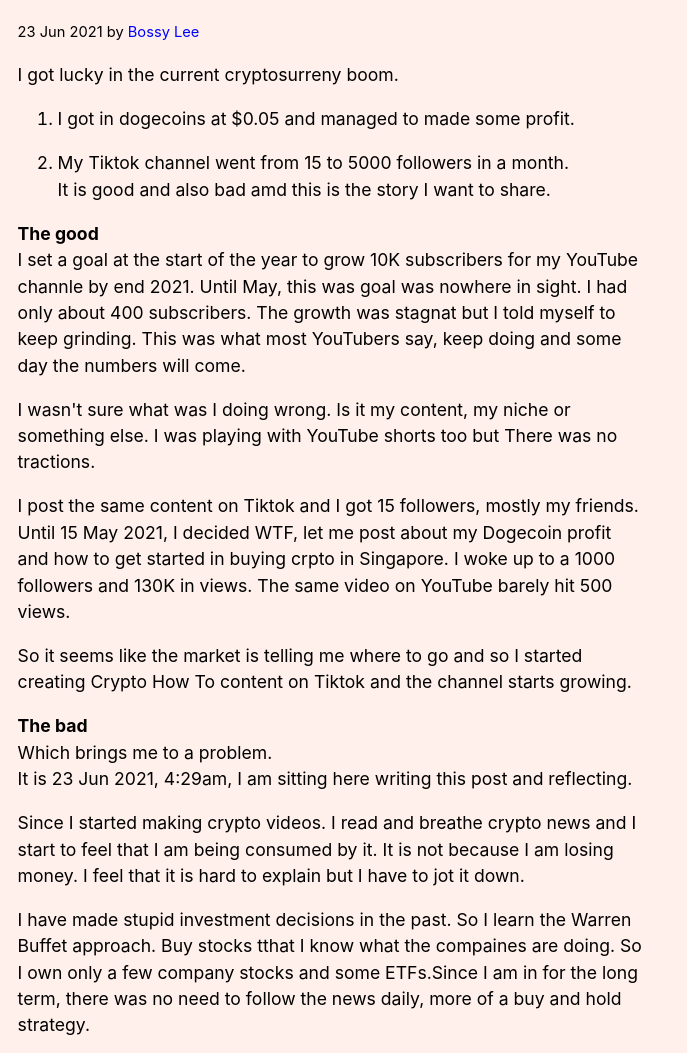
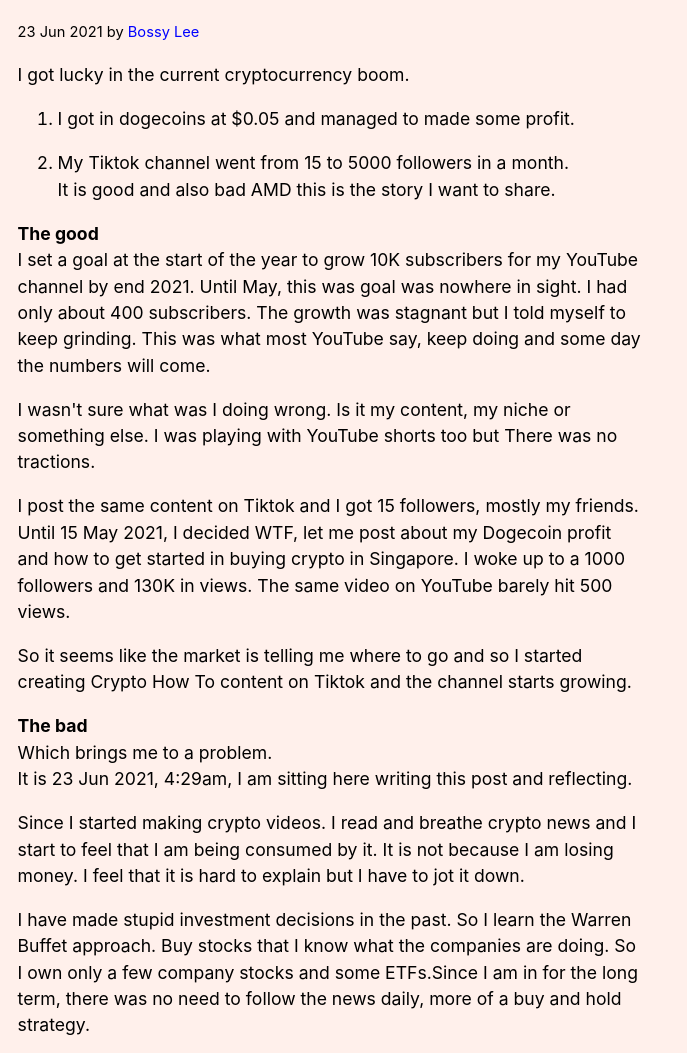
Before and after one commit to bosslee/This-is-Bosslee, an Eleventy site: page posts/2021-06-23-Bosslee-Crypto-Support.md in a window 1280 px wide. Shown: the part 240-1293 px from the top of the page, without its empty margins (0-687 px from the left). Built offline with nearby package versions, Linux system fonts and the light colour scheme; Eleventy itself is replaced by a stand-in of ours; files that its build step writes are made by us from their sources; what eleventy-plugin-youtube-embed would draw is missing.

Commit message:
fix typo

```diff
--- a/posts/2021-06-23-Bosslee-Crypto-Support.md
+++ b/posts/2021-06-23-Bosslee-Crypto-Support.md
@@ -4,19 +4,19 @@
 summary: How I got lucky with Dogecoin and added 5000 followers to my Tiktok channel.
 ---
 
-I got lucky in the current cryptosurreny boom.
+I got lucky in the current cryptocurrency boom.
 
 1. I got in dogecoins at $0.05 and managed to made some profit.
 
 2. My Tiktok channel went from 15 to 5000 followers in a month.
-It is good and also bad amd this is the story I want to share.
+It is good and also bad AMD this is the story I want to share.
 
 **The good**
-I set a goal at the start of the year to grow 10K subscribers for my YouTube channle by end 2021. Until May, this was goal was nowhere in sight. I had only about 400 subscribers. The growth was stagnat but I told myself to keep grinding. This was what most YouTubers say, keep doing and some day the numbers will come.
+I set a goal at the start of the year to grow 10K subscribers for my YouTube channel by end 2021. Until May, this was goal was nowhere in sight. I had only about 400 subscribers. The growth was stagnant but I told myself to keep grinding. This was what most YouTube say, keep doing and some day the numbers will come.
 
 I wasn't sure what was I doing wrong. Is it my content, my niche or something else. I was playing with YouTube shorts too but There was no tractions.
 
-I post the same content on Tiktok and I got 15 followers, mostly my friends. Until 15 May 2021, I decided WTF, let me post about my Dogecoin profit and how to get started in buying crpto in Singapore. I woke up to a 1000 followers and 130K in views. The same video on YouTube barely hit 500 views.
+I post the same content on Tiktok and I got 15 followers, mostly my friends. Until 15 May 2021, I decided WTF, let me post about my Dogecoin profit and how to get started in buying crypto in Singapore. I woke up to a 1000 followers and 130K in views. The same video on YouTube barely hit 500 views.
 
 So it seems like the market is telling me where to go and so I started creating Crypto How To content on Tiktok and the channel starts growing.
 
@@ -26,7 +26,7 @@
 
 Since I started making crypto videos. I read and breathe crypto news and I start to feel that I am being consumed by it. It is not because I am losing money. I feel that it is hard to explain but I have to jot it down.
 
-I have made stupid investment decisions in the past. So I learn the Warren Buffet approach. Buy stocks tthat I know what the compaines are doing. So I own only a few company stocks and some ETFs.Since I am in for the long term, there was no need to follow the news daily, more of a buy and hold strategy.
+I have made stupid investment decisions in the past. So I learn the Warren Buffet approach. Buy stocks that I know what the companies are doing. So I own only a few company stocks and some ETFs.Since I am in for the long term, there was no need to follow the news daily, more of a buy and hold strategy.
 
 In Crypto, there are a lot of FUD. And catching up on the news makes it worst for me. At times making me fearful and FOMO. I believe this is because I have a small amount of portfolio with Crypto. Often this distracted me from my content research. For example: I will be reading up about Polygon Matic and planning a explainer video on it but I will up on different farms exploring the APRs. Also I start to  crave for more news and it affected my capacity to do other stuff. The worst is affecting my sleep.
 
```
Also changed, not shown: posts/2021-06-23-take-profit.md (added, +7 -0 lines).
